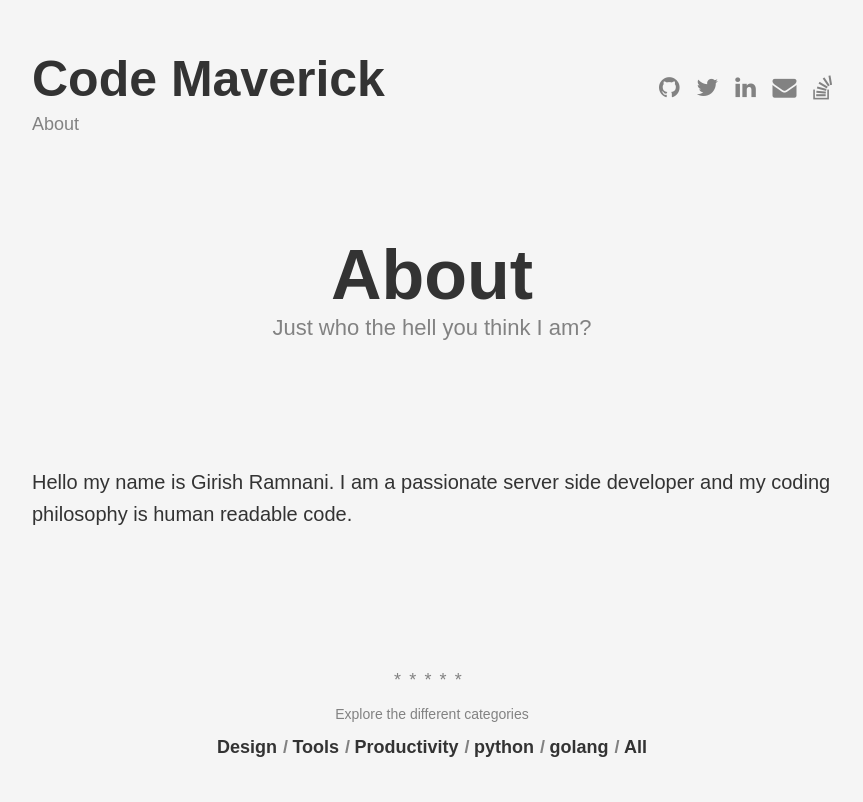
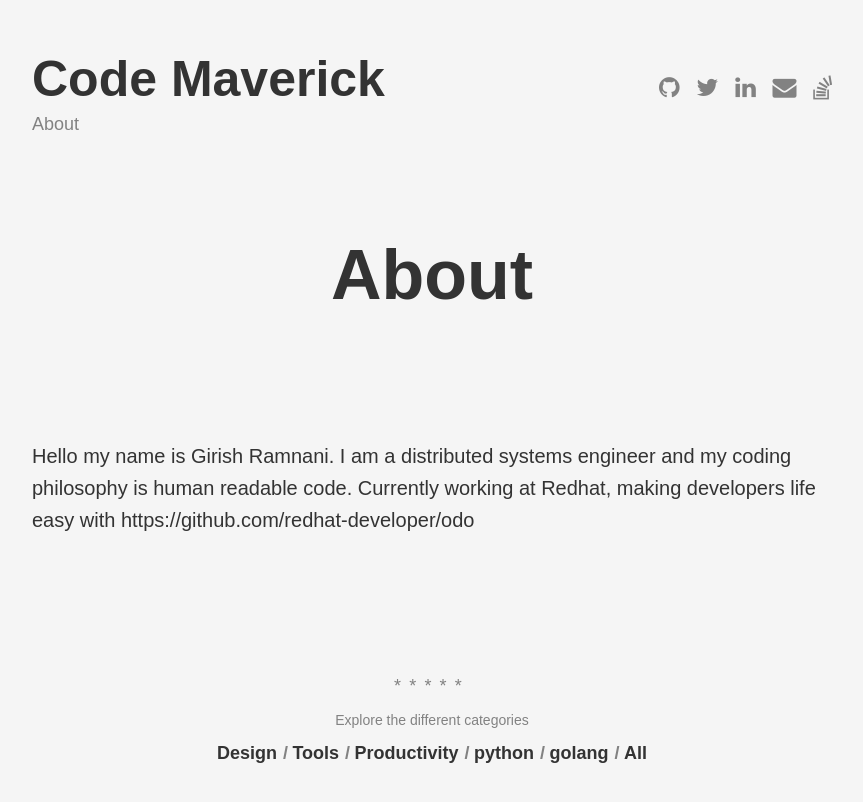
Before and after one commit to girishramnani/girishramnani.github.io, a Jekyll site: the page built from about.md, in a window 1280 px wide. Shown: the top 802 px of the page, without its empty margins (208-1071 px from the left). Built offline with Jekyll 4.4.1, drawn with Linux system fonts in a browser that asks for light colours; some web fonts are replaced.

Commit message:
Update about.md

```diff
--- a/about.md
+++ b/about.md
@@ -1,10 +1,9 @@
 ---
 layout: page
 title: About
-subtitle: Just who the hell you think I am?
 permalink: /about/
 ---
 
 {% if site.author.fullname %}
-Hello my name is {{site.author.fullname}}. I am a passionate server side developer and my coding philosophy is human readable code.
+Hello my name is {{site.author.fullname}}. I am a distributed systems engineer and my coding philosophy is human readable code. Currently working at Redhat, making developers life easy with https://github.com/redhat-developer/odo
 {% endif %}
```
